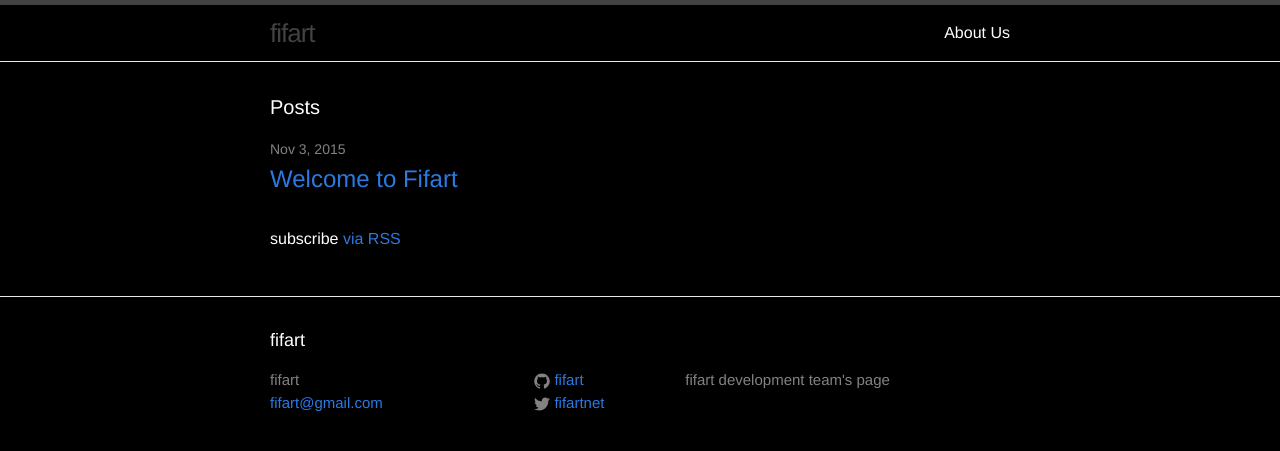
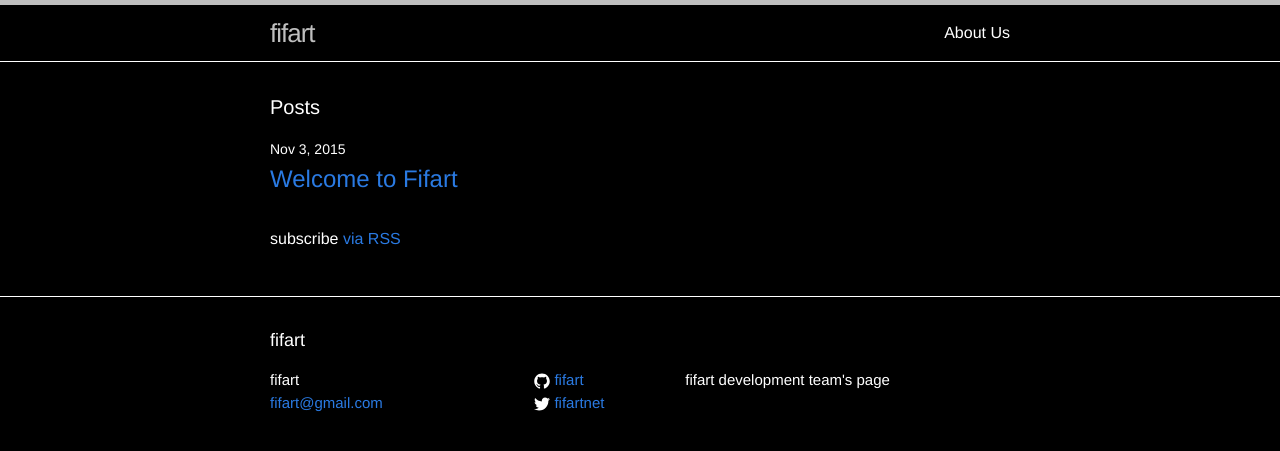
Before and after one commit to fifart/fifart.github.io, a Jekyll site: the page built from index.html, in a window 1280 px wide. Shown: the top 451 px of the page. Built offline with Jekyll 4.4.1, drawn with Linux system fonts in a browser that asks for light colours.

Commit message:
Changedcolours

```diff
--- a/css/main.scss
+++ b/css/main.scss
@@ -18,7 +18,7 @@ $text-color:       #fff;
 $background-color: #000;
 $brand-color:      #2a7ae2;
 
-$grey-color:       #828282;
+$grey-color:       #fff;
 $grey-color-light: lighten($grey-color, 40%);
 $grey-color-dark:  darken($grey-color, 25%);
 
```
